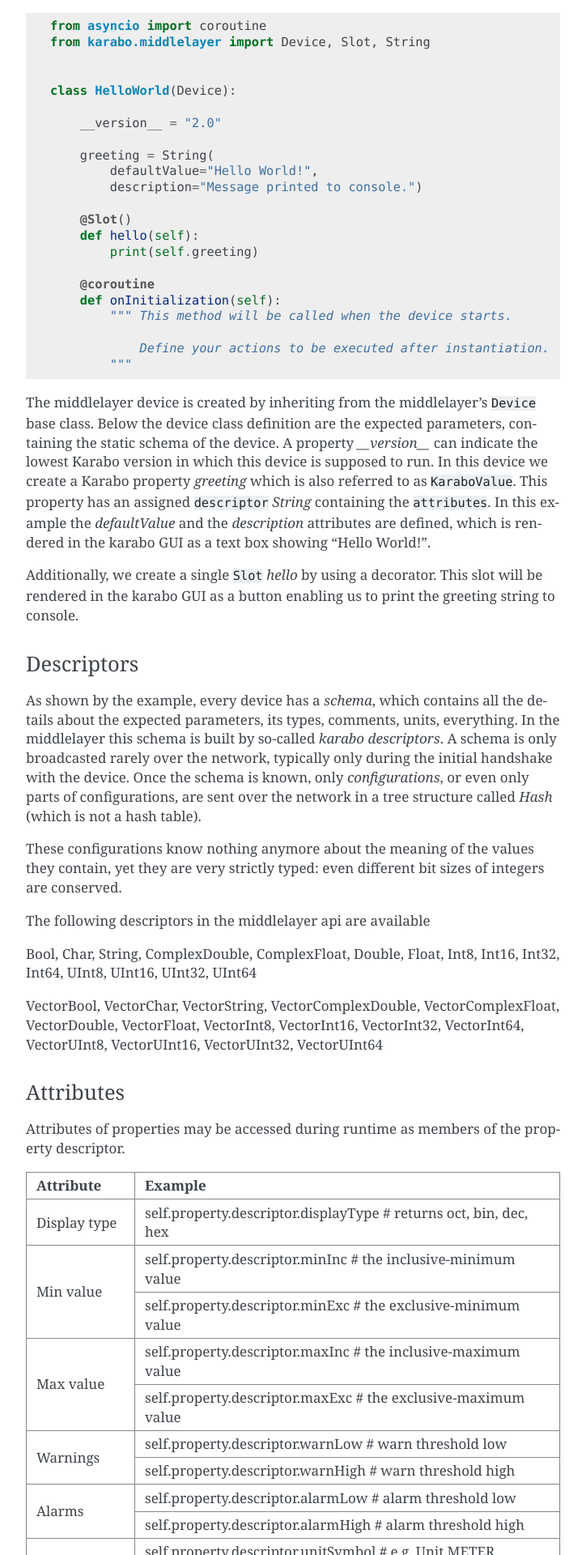
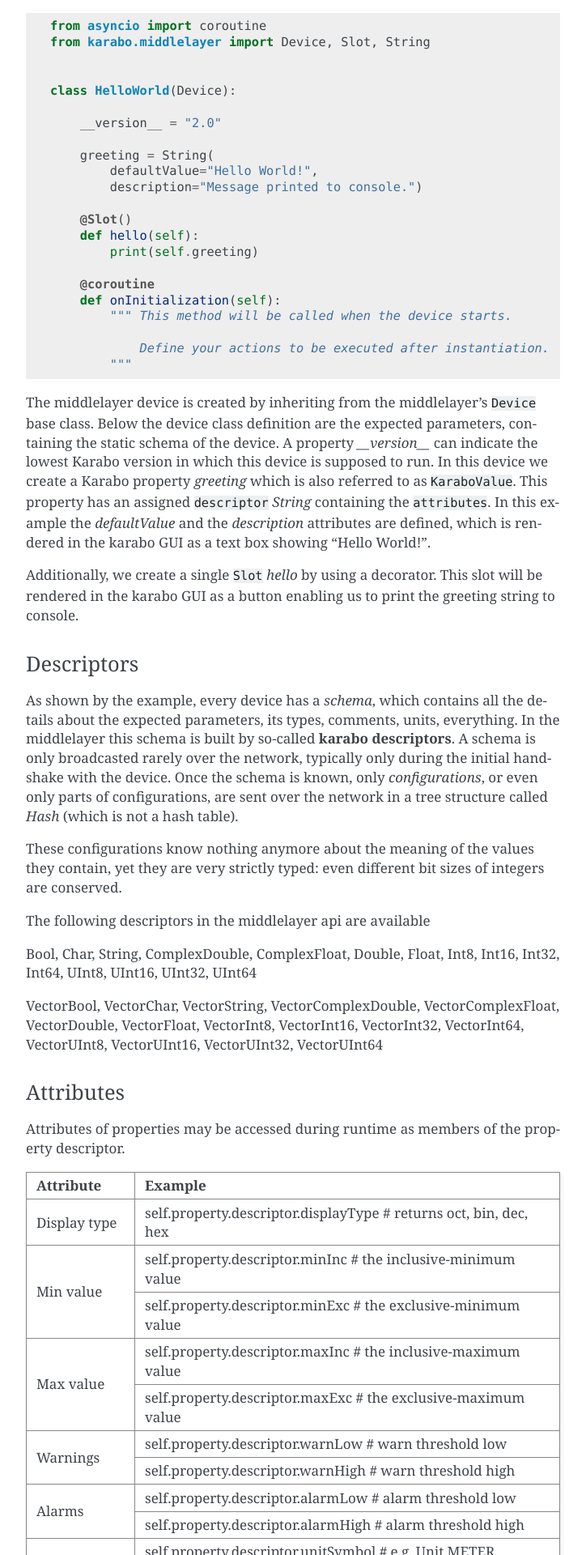
Before and after one commit to European-XFEL/howToMiddlelayer, a Sphinx documentation site: the page built from source/chap1/introduction_device.rst, in a window 1280 px wide. Shown: the part 385-2305 px from the top of the page at 81% size, without its empty margins (388-1112 px from the left). Built offline with Sphinx 7.4.7, drawn with Linux system fonts in a browser that asks for light colours.

```diff
--- a/source/chap1/introduction_device.rst
+++ b/source/chap1/introduction_device.rst
@@ -57,7 +57,7 @@ Descriptors
 
 As shown by the example, every device has a *schema*, which contains all the details
 about the expected parameters, its types, comments, units, everything. In the
-middlelayer this schema is built by so-called *karabo descriptors*.
+middlelayer this schema is built by so-called **karabo descriptors**.
 A schema is only broadcasted rarely over the network, typically only during
 the initial handshake with the device. Once the schema is known, only
 *configurations*, or even only parts of configurations, are sent over
```
